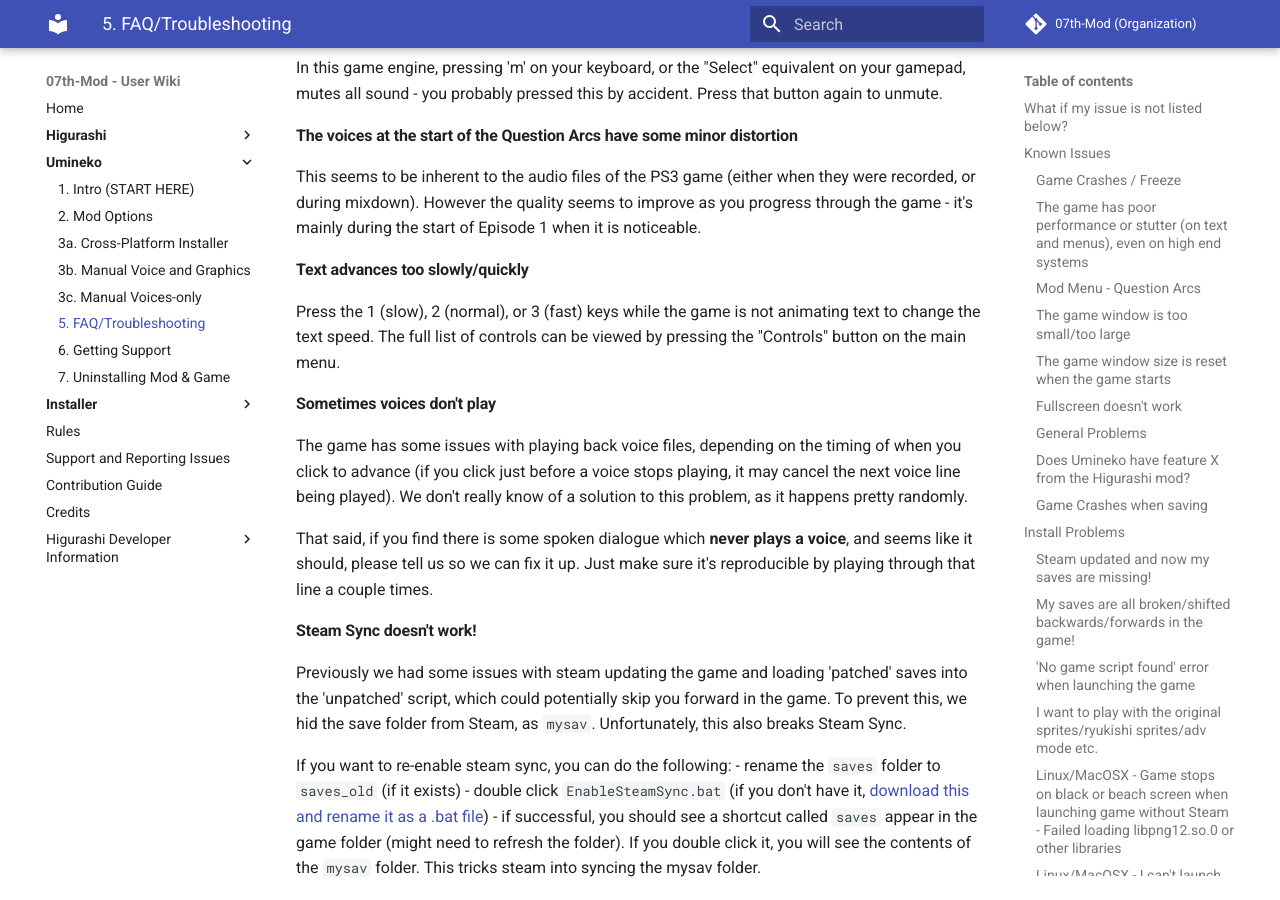
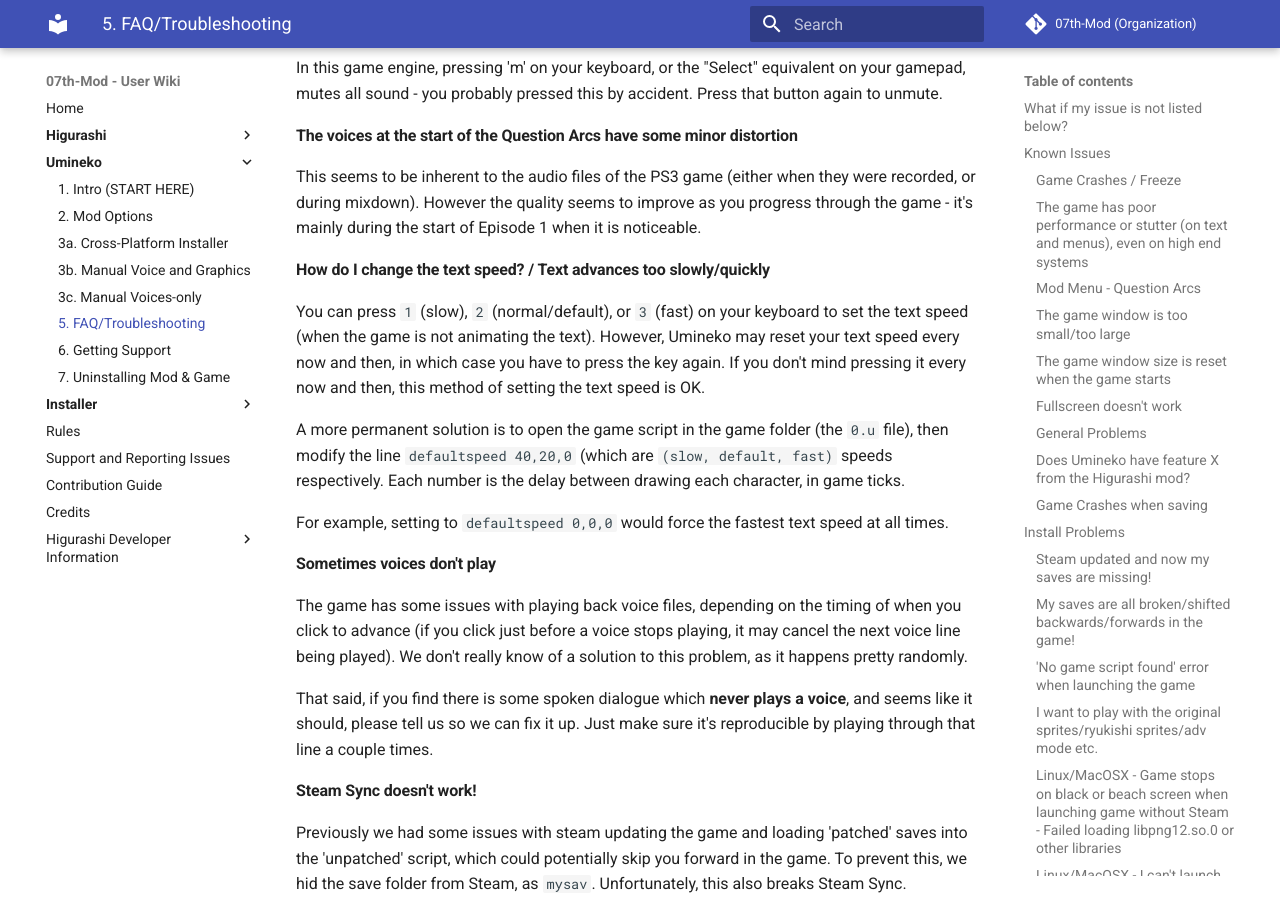
Before and after one commit to 07th-mod/wiki, an MkDocs documentation site: the page built from docs/Umineko/Umineko-Part-0-TroubleShooting-and-FAQ.md, in a window 1280 px wide and 900 px high, scrolled down 6797 px. Built offline with MkDocs 1.6.1 and Material for MkDocs 9.7.7, drawn with Linux system fonts in a browser that asks for light colours.

Commit message:
[Umineko] Update FAQ regarding text speed adjustment

```diff
--- a/docs/Umineko/Umineko-Part-0-TroubleShooting-and-FAQ.md
+++ b/docs/Umineko/Umineko-Part-0-TroubleShooting-and-FAQ.md
@@ -217,9 +217,13 @@
 
 This seems to be inherent to the audio files of the PS3 game (either when they were recorded, or during mixdown). However the quality seems to improve as you progress through the game - it's mainly during the start of Episode 1 when it is noticeable.
 
-#### Text advances too slowly/quickly
+#### How do I change the text speed? / Text advances too slowly/quickly
 
-Press the 1 (slow), 2 (normal), or 3 (fast) keys while the game is not animating text to change the text speed. The full list of controls can be viewed by pressing the "Controls" button on the main menu.
+You can press `1` (slow), `2` (normal/default), or `3` (fast) on your keyboard to set the text speed (when the game is not animating the text). However, Umineko may reset your text speed every now and then, in which case you have to press the key again. If you don't mind pressing it every now and then, this method of setting the text speed is OK.
+
+A more permanent solution is to open the game script in the game folder (the `0.u` file), then modify the line `defaultspeed 40,20,0` (which are `(slow, default, fast)` speeds respectively. Each number is the delay between drawing each character, in game ticks.
+
+For example, setting to `defaultspeed 0,0,0` would force the fastest text speed at all times.
 
 #### Sometimes voices don't play
 
```
